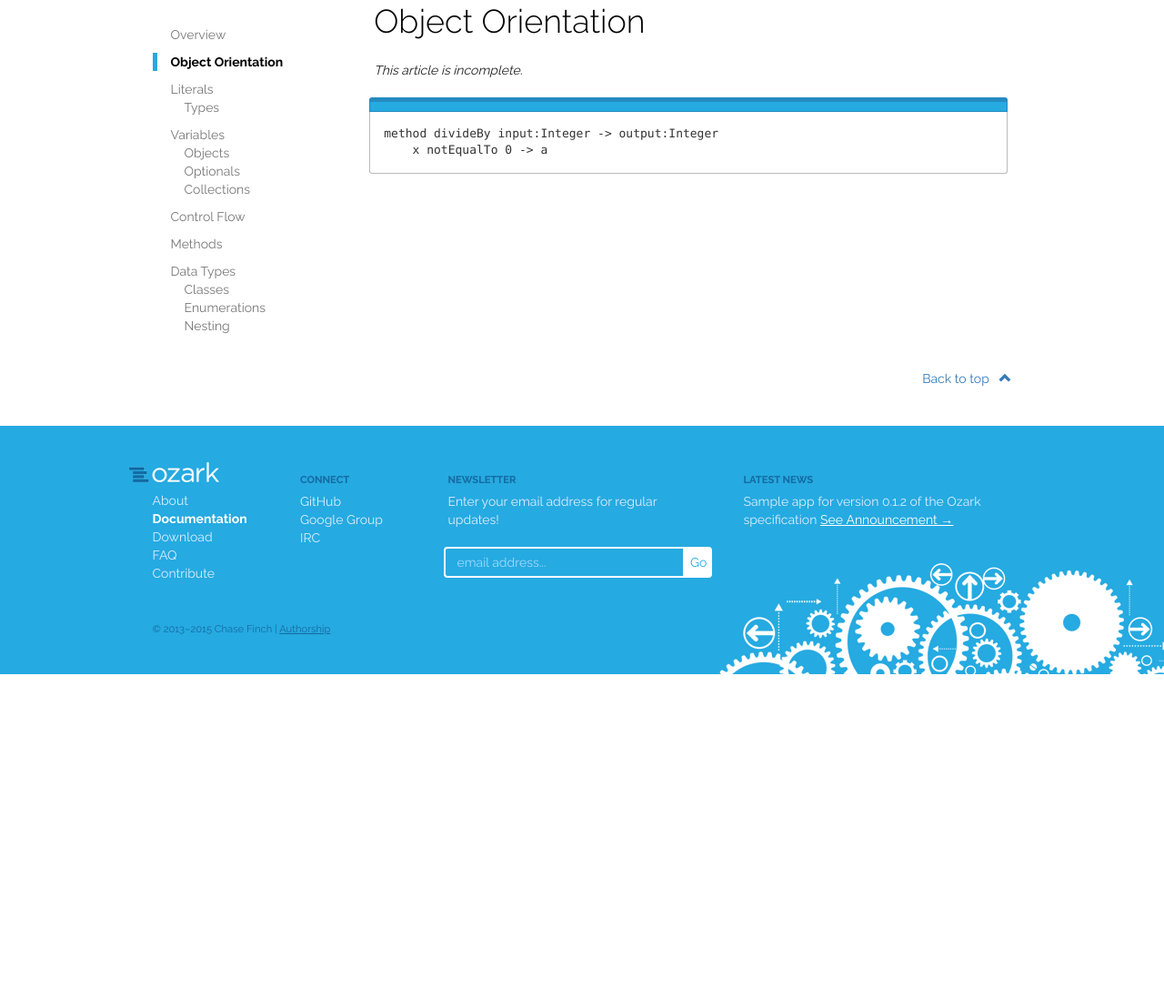
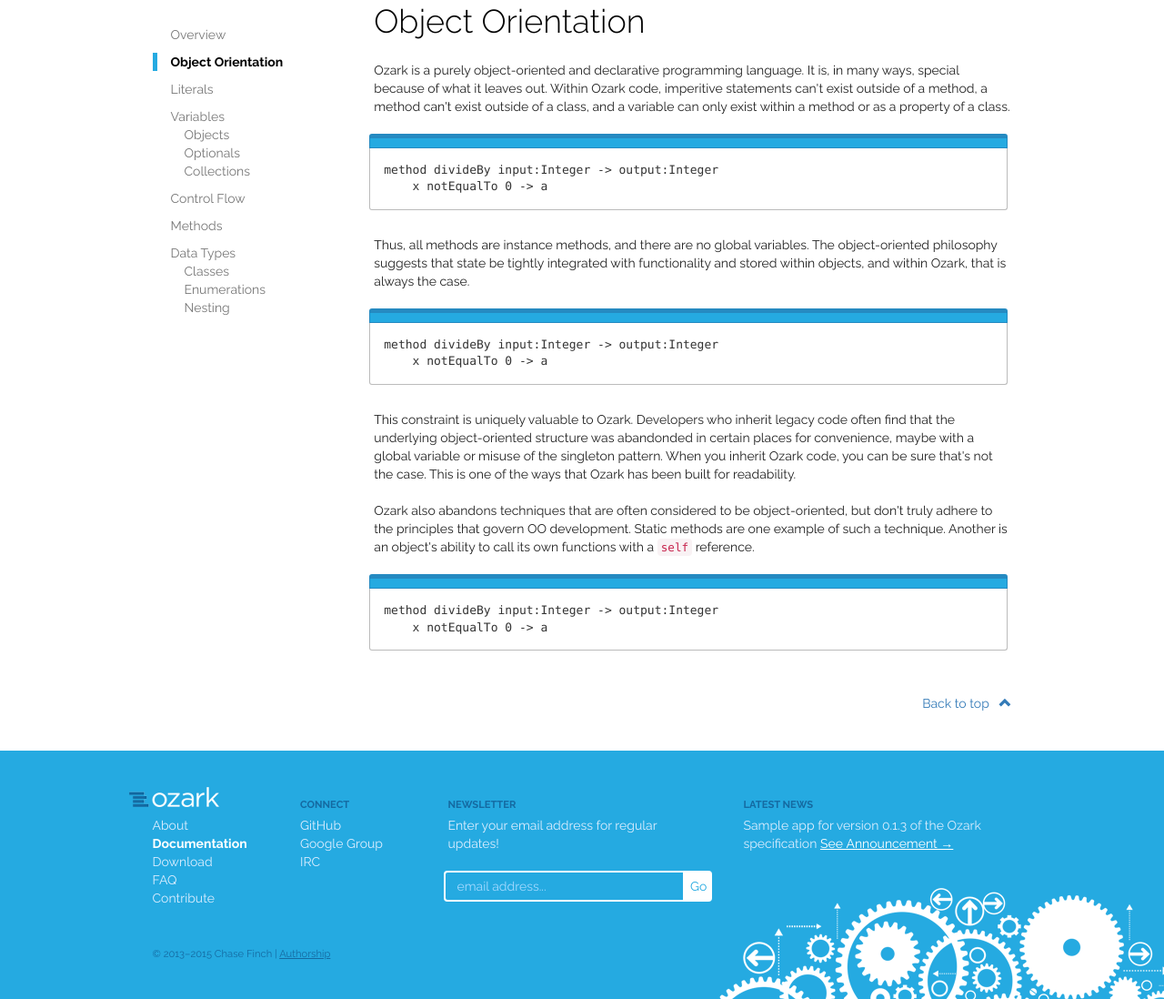
Before and after one commit to chasefinch/ozark-lang.github.io, a PHP site: page /language-documentation/object-oriented in a window 1280 px wide. Shown: the part 171-1269 px from the top of the page at 91% size. Before the commit the page ends 912 px from the top, so only its background shows below. Run offline with PHP 8.4, Linux system fonts and the light colour scheme; some libraries are stand-ins or nearby versions.

Commit message:
Assorted updates

```diff
--- a/includes/documentation-nav.php
+++ b/includes/documentation-nav.php
@@ -3,8 +3,7 @@
   <ul class="nav">
     <li<?php if($subpage == 'index') echo " class='active'"; ?>><a href="/language-documentation">Overview</a></li>
     <li<?php if($subpage == 'object-oriented') echo " class='active'"; ?>><a href="/language-documentation/object-oriented">Object Orientation</a></li>
-    <li<?php if($subpage == 'literals' || $submenu == 'literals') echo " class='active'"; ?>><a href="/language-documentation/literals/">Literals</a></li>
-    <li class='tier<?php if($subpage == 'types') echo " active"; ?>'><a href="/language-documentation/literals/types">Types</a></li>
+    <li<?php if($subpage == 'literals') echo " class='active'"; ?>><a href="/language-documentation/literals">Literals</a></li>
     <li<?php if($subpage == 'variables' || $submenu == 'variables') echo " class='active'"; ?>><a href="/language-documentation/variables/">Variables</a></li>
     <li class='tier<?php if($subpage == 'objects') echo " active"; ?>'><a href="/language-documentation/variables/objects">Objects</a></li>
     <li class='tier<?php if($subpage == 'optionals') echo " active"; ?>'><a href="/language-documentation/variables/optionals">Optionals</a></li>
--- a/includes/footer-nav.php
+++ b/includes/footer-nav.php
@@ -44,7 +44,7 @@
 	<div class='col-xs-12 col-sm-4'>
 		<div class='footer-nav'>
 			<h6>Latest News</h6>
-			<div class='announcement'>Sample app for version 0.1.2 of the Ozark specification <a href='https://groups.google.com/d/msg/ozark-lang/pJwjEiI7zbk/jfGQo_xkFmgJ'>See&nbsp;Announcement&nbsp;&rarr;</a></div>
+			<div class='announcement'>Sample app for version 0.1.3 of the Ozark specification <a href='https://groups.google.com/d/msg/ozark-lang/mXeKMmS76YU/HjVSnuvc6-EJ'>See&nbsp;Announcement&nbsp;&rarr;</a></div>
 		</div>
 	</div>
 </div>
--- a/index.php
+++ b/index.php
@@ -60,7 +60,7 @@
       <div class='container'>
         <div class='row'>
           <div class='col-md-10 col-md-offset-1'>
-            <strong class='category'>Latest News</strong> Sample app for version 0.1.2 of the Ozark specification <a href='https://groups.google.com/d/msg/ozark-lang/pJwjEiI7zbk/jfGQo_xkFmgJ'>See&nbsp;Announcement&nbsp;&rarr;</a>
+            <strong class='category'>Latest News</strong> Sample app for version 0.1.3 of the Ozark specification <a href='https://groups.google.com/d/msg/ozark-lang/mXeKMmS76YU/HjVSnuvc6-EJ'>See&nbsp;Announcement&nbsp;&rarr;</a>
           </div>
         </div>
       </div>
--- a/language-documentation/index.php
+++ b/language-documentation/index.php
@@ -48,7 +48,7 @@
                   <pre>method divideBy input:Integer -> output:Integer
     x notEqualTo 0 -> a</pre>
                 </div>
-                <p>One benefit is collaborative. Multiple developers of varying skill levels may work on a project using different tools, yet will produce the same code line-for-line.</p>
+                <p>Ozark's strength is collaboration. Multiple developers of varying skill levels may work on a project using different tools, yet will produce the same code line-for-line.</p>
                 <p>Similarly, Ozark files are a suitable save format for applications that generate code. This means that artificial intelligence or visual development tools produce correct Ozark and can parse existing code into a working model.</p>
                 <h1>Object-Oriented</h1>
                 <p>Starting with the program execution, everything in Ozark is an object. Running a program in Ozark consists of creating an instance of a class, and then calling a method on that instance.</p>
--- a/language-documentation/object-oriented.php
+++ b/language-documentation/object-oriented.php
@@ -2,7 +2,7 @@
 <html lang="en">
   <?php
     $title = "Ozark Language - Documentation - Object Orientation";
-    $description = "Object orientation in Ozark, the strict, elegant, open-source programming language.";
+    $description = "Object orientation in Ozark, the readable open-source programming language.";
     require('../includes/header.php');
   ?>
   <body>
@@ -41,7 +41,29 @@
                     <?php require('../includes/documentation-search.php'); ?>
                   </div>
                 </div>
-                <p><em>This article is incomplete.</em></p>
+                <p>Ozark is a purely object-oriented and declarative programming language. It is, in many ways, special because of what
+                    it leaves out. Within Ozark code, imperitive statements can't exist outside of a method, a method can't exist
+                    outside of a class, and a variable can only exist within a method or as a property of a class.</p>
+                <div class='code-sample-header code-sample-header-inline'></div>
+                <div class='code-sample code-sample-inline'>
+                  <pre>method divideBy input:Integer -> output:Integer
+    x notEqualTo 0 -> a</pre>
+                </div>
+                <p>Thus, all methods are instance methods, and there are no global variables. The object-oriented philosophy suggests
+                    that state be tightly integrated with functionality and stored within objects, and within Ozark, that is always the
+                    case.</p>
+                <div class='code-sample-header code-sample-header-inline'></div>
+                <div class='code-sample code-sample-inline'>
+                  <pre>method divideBy input:Integer -> output:Integer
+    x notEqualTo 0 -> a</pre>
+                </div>
+                <p>This constraint is uniquely valuable to Ozark. Developers who inherit legacy code often find that the underlying
+                    object-oriented structure was abandonded in certain places for convenience, maybe with a global variable or
+                    misuse of the singleton pattern. When you inherit Ozark code, you can be sure that's not the case. This is one of
+                    the ways that Ozark has been built for readability.</p>
+                <p>Ozark also abandons techniques that are often considered to be object-oriented, but don't truly adhere to the
+                    principles that govern OO development. Static methods are one example of such a technique. Another is an object's
+                    ability to call its own functions with a <code>self</code> reference.</p>
                 <div class='code-sample-header code-sample-header-inline'></div>
                 <div class='code-sample code-sample-inline'>
                   <pre>method divideBy input:Integer -> output:Integer
--- a/sitemap.xml
+++ b/sitemap.xml
@@ -27,10 +27,7 @@
   <loc>http://ozark.cc/language-documentation/object-oriented</loc>
 </url>
 <url>
-  <loc>http://ozark.cc/language-documentation/literals/</loc>
-</url>
-<url>
-  <loc>http://ozark.cc/language-documentation/literals/types</loc>
+  <loc>http://ozark.cc/language-documentation/literals</loc>
 </url>
 <url>
   <loc>http://ozark.cc/language-documentation/variables/</loc>
```
Also changed, not shown: about-ozark.php (+5 -5 lines), language-documentation/literals.php (renamed from language-documentation/literals/types.php, +11 -11 lines), language-documentation/literals/index.php (deleted, +0 -79 lines).
